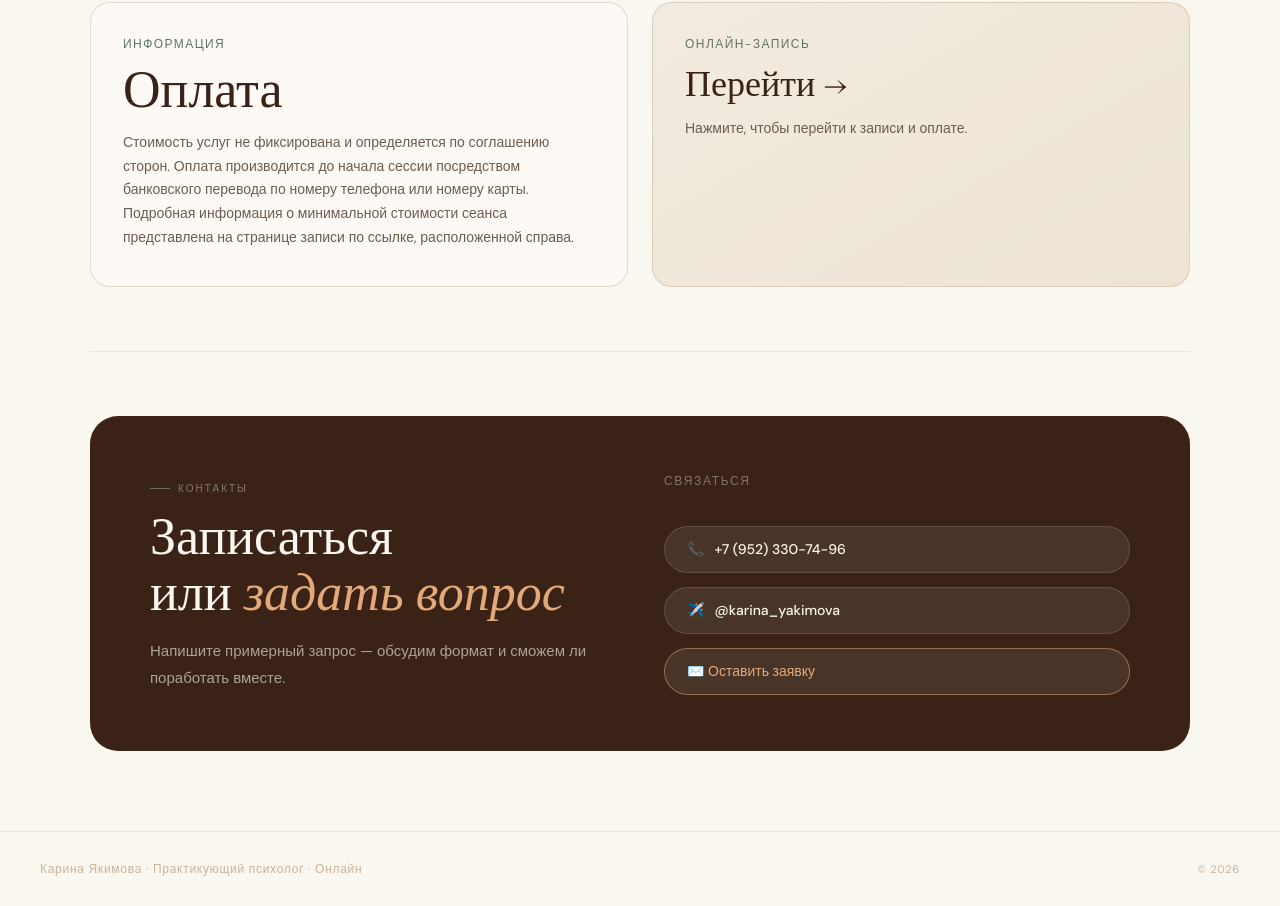
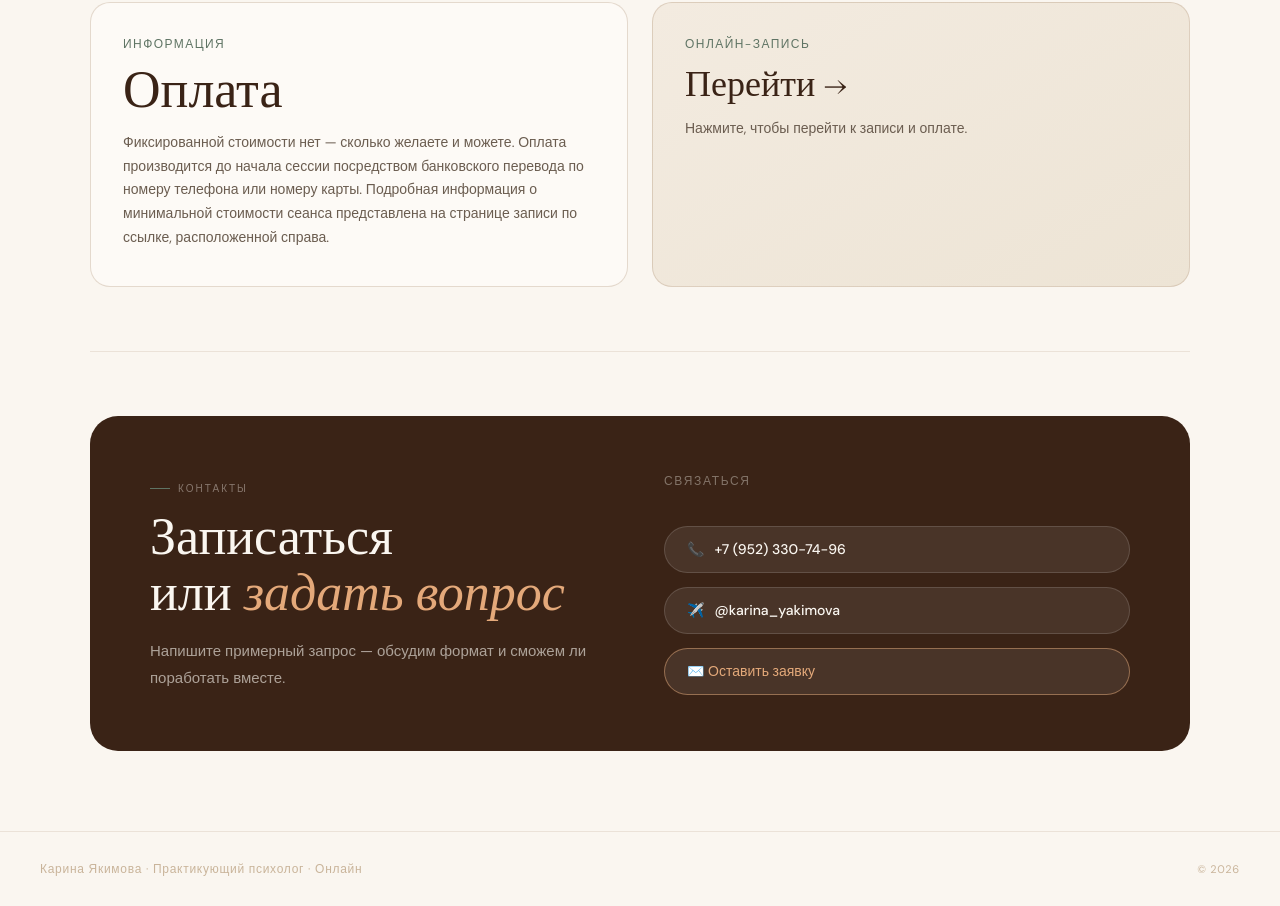
Before and after one commit to karinayakimovaa/info, a React (Vite) app: page / in a window 1280 px wide. Shown: the part 3240-4146 px from the top of the page. Built offline with nearby package versions, Linux system fonts and the light colour scheme; no server answers.

Commit message:
Update App.jsx

```diff
--- a/src/App.jsx
+++ b/src/App.jsx
@@ -955,8 +955,7 @@ export default function App() {
                 <p className='pricing-amount'>Оплата</p>
 
                 <p className='pricing-note'>
-                  Стоимость услуг не фиксирована и определяется по соглашению
-                  сторон. Оплата производится до начала сессии посредством
+                  Фиксированной стоимости нет — сколько желаете и можете. Оплата производится до начала сессии посредством
                   банковского перевода по номеру телефона или номеру карты.
                   Подробная информация о минимальной стоимости сеанса
                   представлена на странице записи по ссылке, расположенной
```
